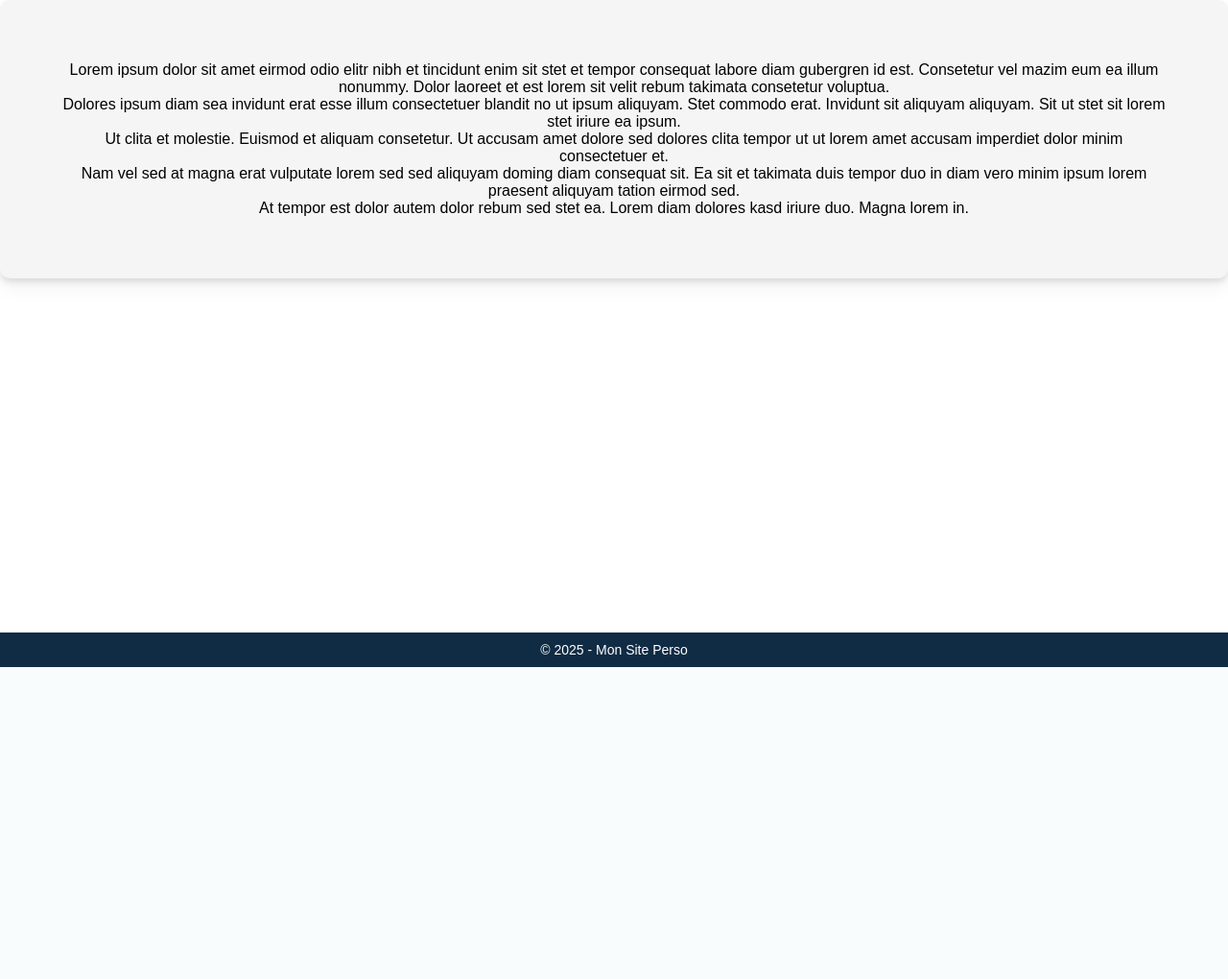
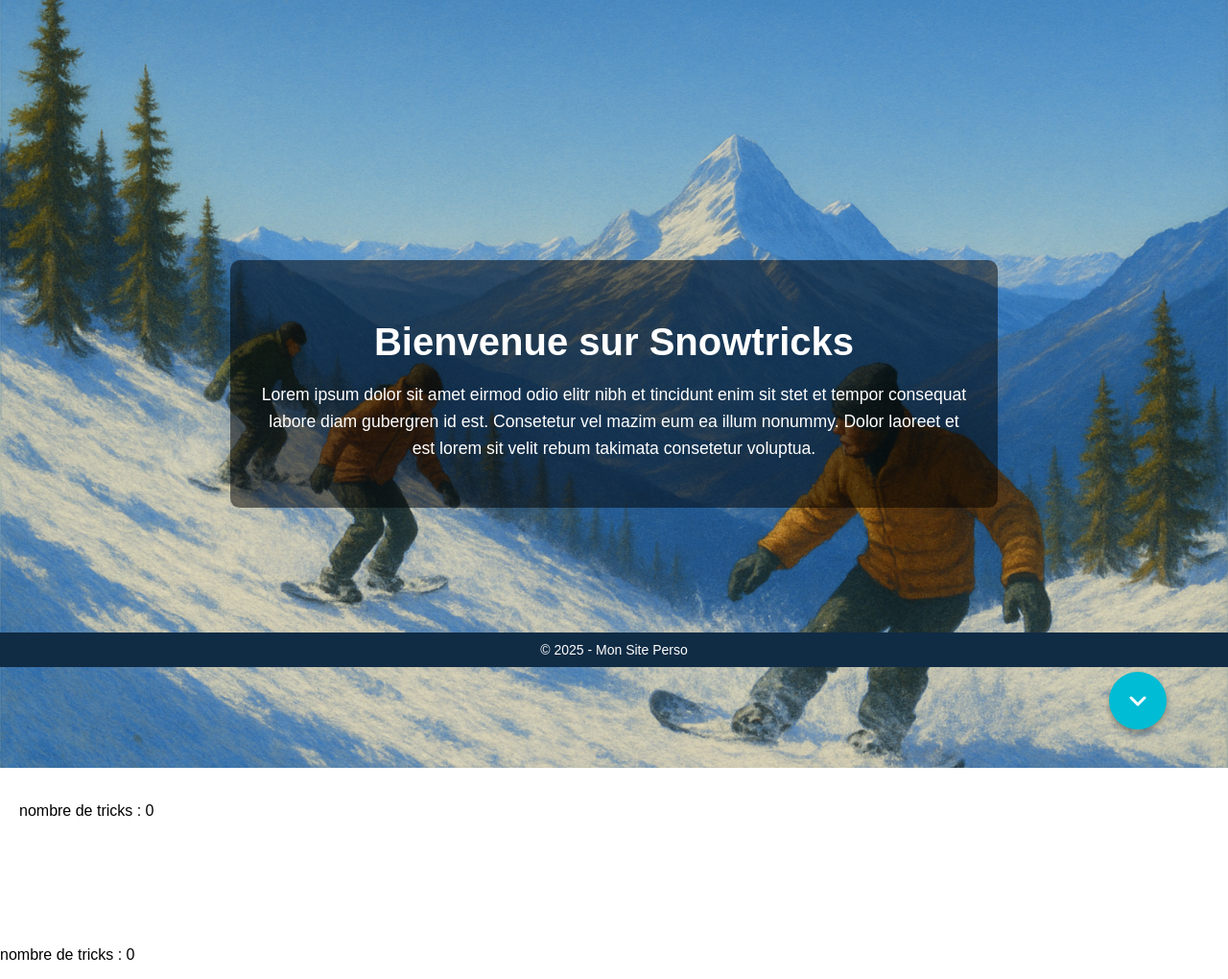
Before and after one commit to Ejornanc/SnowTricks, a Symfony app: template templates/home/index.html.twig in a window 1280 px wide. Shown: the part 105-1125 px from the top of the page at 96% size. Before the commit the page ends 800 px from the top, so only its background shows below. Run offline with Twig, Linux system fonts and the light colour scheme; the template is opened without the code that fills it, so the values that code supplies are empty; some libraries are stand-ins or nearby versions.

Commit message:
feat: display tricks as cards with image and aligned text
- Added edit and delete icons to trick cards
- Added a hero image to the homepage
- Added a scroll-down arrow to navigate to the trick card section

```diff
--- /dev/null
+++ b/public/Css/Computer/HomeIndex.css
@@ -0,0 +1,85 @@
+html {
+    scroll-behavior: smooth;
+}
+
+.Home-banner {
+    position: relative;
+    height: 100vh;
+    overflow: hidden;
+}
+
+.Home-image {
+    width: 100%;
+    height: 100%;
+    object-fit: cover;
+    display: block;
+}
+
+.Home-index {
+    position: absolute;
+    top: 50%;
+    left: 50%;
+    transform: translate(-50%, -50%);
+    color: white;
+    text-align: center;
+    background: rgba(0, 0, 0, 0.5);
+    padding: 30px;
+    border-radius: 10px;
+    max-width: 800px;
+    width: 90%;
+    box-sizing: border-box;
+}
+
+.Home-index h1 {
+    font-size: 2.5rem;
+    margin-bottom: 15px;
+}
+
+.Home-index p {
+    font-size: 1.1rem;
+    line-height: 1.6;
+}
+
+/* BOUTON ROND */
+.scroll-btn {
+    position: absolute;
+    bottom: 5%;
+    right: 5%;
+    width: 60px;
+    height: 60px;
+    background-color: #00BCD4;
+    border-radius: 50%;
+    display: flex;
+    align-items: center;
+    justify-content: center;
+    text-decoration: none;
+    box-shadow: 0 4px 6px rgba(0,0,0,0.3);
+    transition: background-color 0.3s ease;
+}
+
+.scroll-btn svg {
+    width: 24px;
+    height: 24px;
+    stroke: white;
+}
+@media (max-width: 768px) {
+    .Home-index h1 {
+        font-size: 1.8rem;
+    }
+
+    .Home-index p {
+        font-size: 0.95rem;
+    }
+
+    .scroll-btn {
+        width: 45px;
+        height: 45px;
+        bottom: 4%;
+        right: 4%;
+    }
+
+    .scroll-btn svg {
+        width: 20px;
+        height: 20px;
+    }
+}
--- a/public/Css/Computer/IndexTrickStyle.css
+++ b/public/Css/Computer/IndexTrickStyle.css
@@ -1,54 +1,28 @@
 .trick-index {
     display: grid;
-    grid-template-columns: repeat(auto-fit, minmax(350px, 1fr));
+    grid-template-columns: repeat(auto-fit, minmax(250px, 1fr));
     gap: 20px;
     padding: 20px 20px 100px;
 }
-
-.card-link {
+.scroll-to-top {
+    position: fixed;
+    bottom: 30px;
+    right: 30px;
+    font-size: 24px;
+    /* background-color: rgba(103, 103, 103, 0);
+     color: #fff;
+     padding: 10px 14px;
+     border-radius: 50%;*/
+    text-align: center;
     text-decoration: none;
-    color: inherit;
-    display: block;
+    /*box-shadow: 0 4px 10px rgba(0, 0, 0, 0.2);*/
+    opacity: 0;
+    pointer-events: none;
+    transition: opacity 0.3s ease;
+    z-index: 999;
 }
 
-.card {
-    background: #f9f9f9;
-    border: 1px solid #ccc;
-    border-radius: 12px;
-    box-shadow: 0 4px 6px rgba(0,0,0,0.1), 0 10px 20px rgba(0,0,0,0.05);
-    transition: box-shadow 0.3s ease, transform 0.3s ease;
-    height: 350px;
-    width: 350PX;
-    display: flex;
-    flex-direction: column;
-    justify-content: space-between;
+.scroll-to-top.show {
+    opacity: 1;
+    pointer-events: auto;
 }
-
-.card:hover {
-    box-shadow: 0 10px 20px rgba(0,0,0,0.2);
-    transform: translateY(-5px);
-}
-
-.card-image {
-    width: 100%;
-    height: 80%;
-    object-fit: cover;
-    object-position: top;
-    border-top-left-radius: 12px;
-    border-top-right-radius: 12px;
-
-}
-
-.image-default {
-    width: 100%;
-    height: 80%;
-    object-fit: cover;
-    object-position: top;
-    border-top-left-radius: 12px;
-    border-top-right-radius: 12px;
-}
-
-.trick-name{
-    text-align: left;
-    padding-left: 5%;
-}
--- a/public/Css/Mobile/MobileFormulaireStyle.css
+++ b/public/Css/Mobile/MobileFormulaireStyle.css
@@ -17,7 +17,7 @@
     max-width: 25%;
     width: 100%;
     padding: 5%;
-    background-color: white;
+    background-color: #9e1212;
     box-shadow: 0 4px 10px rgba(0,0,0,0.1);
     border-radius: 10px;
     text-align: center;
--- a/src/Entity/Media.php
+++ b/src/Entity/Media.php
@@ -6,7 +6,7 @@
 use Doctrine\ORM\Mapping as ORM;
 
 #[ORM\Entity(repositoryClass: MediaRepository::class)]
-class Media
+class Media implements MediaInterface
 {
     #[ORM\Id]
     #[ORM\GeneratedValue]
--- a/templates/home/index.html.twig
+++ b/templates/home/index.html.twig
@@ -1,28 +1,33 @@
 {% extends "layouts/base.html.twig" %}
 
 {% block title %}Snowtricks{% endblock %}
+
 {% block head %}
     {{ parent() }}
-    <style>
-        .Home-index {
-            display: flex;
-            flex-direction: column;
-            align-items: center;
-            width: 90%;
-            padding: 5%;
-            margin: auto;
-            box-shadow: 0 4px 6px rgba(0, 0, 0, 0.1),
-            0 10px 20px rgba(0, 0, 0, 0.05);
-            border-radius: 10px;
-            text-align: center;
-            background-color: whitesmoke;
-        }
-    </style>
+        <link rel="stylesheet" href="{{ asset('Css/Computer/HomeIndex.css') }}">
 {% endblock %}
 
 {% block content %}
-<section>
-    <P class="Home-index"> Lorem ipsum dolor sit amet eirmod odio elitr nibh et tincidunt enim sit stet et tempor consequat labore diam gubergren id est. Consetetur vel mazim eum ea illum nonummy. Dolor laoreet et est lorem sit velit rebum takimata consetetur voluptua.<br>Dolores ipsum diam sea invidunt erat esse illum consectetuer blandit no ut ipsum aliquyam. Stet commodo erat. Invidunt sit aliquyam aliquyam. Sit ut stet sit lorem stet iriure ea ipsum.<br>Ut clita et molestie. Euismod et aliquam consetetur. Ut accusam amet dolore sed dolores clita tempor ut ut lorem amet accusam imperdiet dolor minim consectetuer et.<br>Nam vel sed at magna erat vulputate lorem sed sed aliquyam doming diam consequat sit. Ea sit et takimata duis tempor duo in diam vero minim ipsum lorem praesent aliquyam tation eirmod sed.<br>At tempor est dolor autem dolor rebum sed stet ea. Lorem diam dolores kasd iriure duo. Magna lorem in. </P>
-    {% include 'trick/index.html.twig' %}
-</section>
-    {% endblock %}
+    <section class="Home-banner" id="top">
+        <div class="Home-index">
+            <h1>Bienvenue sur Snowtricks</h1>
+            <p>
+                Lorem ipsum dolor sit amet eirmod odio elitr nibh et tincidunt enim sit stet et tempor consequat labore diam gubergren id est. Consetetur vel mazim eum ea illum nonummy. Dolor laoreet et est lorem sit velit rebum takimata consetetur voluptua.
+            </p>
+        </div>
+        <a href="#tricks" class="scroll-btn">
+            <svg xmlns="http://www.w3.org/2000/svg" width="32" height="32"
+                 fill="none" stroke="black" stroke-width="3" viewBox="0 0 24 24">
+                <path stroke-linecap="round" stroke-linejoin="round" d="M19 9l-7 7-7-7"/>
+            </svg>
+        </a>
+        <img src="{{ asset('Images/accueil.jpg') }}" alt="bannière" class="Home-image">
+    </section>
+
+    <section id="tricks" class="tricks-section">
+        {% include 'trick/index.html.twig' %}
+    </section>
+    <p>
+        nombre de tricks : {{ tricks|length }}
+    </p>
+{% endblock %}
--- a/templates/layouts/base.html.twig
+++ b/templates/layouts/base.html.twig
@@ -11,10 +11,12 @@
         <link rel="stylesheet" href="{{ asset('Css/Computer/HeaderFooter/HeaderStyle.css') }}">
         <link rel="stylesheet" href="{{ asset('Css/Computer/HeaderFooter/NavbarStyle.css') }}">
         <link rel="stylesheet" href="{{ asset('Css/Computer/HeaderFooter/FooterStyle.css') }}">
+        <link rel="stylesheet" href="{{ asset('Css/Computer/ShowTrick.css') }}">
         <link rel="stylesheet" href="{{ asset('Css/Mobile/MobileBodyStyle.css') }}">
         <link rel="stylesheet" href="{{ asset('Css/Mobile/HeaderFooter/MobileHeaderStyle.css') }}">
         <link rel="stylesheet" href="{{ asset('Css/Mobile/HeaderFooter/MobileNavbarStyle.css') }}">
         <link rel="stylesheet" href="{{ asset('Css/Mobile/HeaderFooter/MobileFooterStyle.css') }}">
+
 
         <title>{% block title %}{% endblock %}</title>
 
--- a/templates/security/login.html.twig
+++ b/templates/security/login.html.twig
@@ -20,7 +20,7 @@
             {% endif %}
 
             {% if app.user %}
-                <div class="mb-3">
+                <div>
                     Vous êtes connecté en tant que {{ app.user.userIdentifier }},
                     <a href="{{ path('app_logout') }}">Déconnexion</a>
                 </div>
--- a/templates/trick/index.html.twig
+++ b/templates/trick/index.html.twig
@@ -4,15 +4,15 @@
 
 {% block head %}
     <link rel="stylesheet" href="{{ asset('Css/Computer/IndexTrickStyle.css') }}">
+    <link rel="stylesheet" href="{{ asset('Css/Computer/CardStyle.css') }}">
 {% endblock %}
 
 {% block content %}
     <section class="trick-index">
         {% for trick in tricks %}
+            <article class="card" data-href="{{ path('trick_show', { slug: trick.slug }) }}">
                 <a href="{{ path('trick_show', { slug: trick.slug }) }}" class="card-link">
-                <article class="card">
-
-                    {# Afficher la première image du trick ou une image par défaut #}
+                {# Image Trick #}
                 {% set displayed = false %}
                 {% for media in trick.media %}
                     {% if media.type == 'image' and not displayed %}
@@ -20,16 +20,40 @@
                         <img src="{{ media.url }}" alt="Image de {{ trick.name }}" class="card-image">
                     {% endif %}
                 {% endfor %}
-
                 {% if not displayed %}
-                        <img src="{{ asset('Images/no_image_available.png') }}" alt="Aucune image disponible" class="card-image image-default">
+                    <img src="{{ asset('Images/no_image_available.png') }}" alt="Aucune image disponible" class="card-image-default">
                 {% endif %}
 
-                    {# Le contenu de la carte #}
-                    <h2 class="trick-name">{{ trick.name }}</h2>
+                {# Titre Trick #}
+                <h2 class="card-trick-name">{{ trick.name }}</h2>
+                </a>
+                {# Actions (Modifier, Supprimer) #}
+                {% if app.user %}
+                    <div class="card-actions">
+                        <a href="{{ path('unused', { slug: trick.slug }) }}" class="card-action-button" title="Modifier">
+                            <svg xmlns="http://www.w3.org/2000/svg" width="20" height="20" fill="black" viewBox="0 0 24 24">
+                                <path d="M3 17.25V21h3.75L17.81 9.94l-3.75-3.75L3 17.25zM20.71 7.04a1.003 1.003 0 0 0 0-1.41l-2.34-2.34a1.003 1.003 0 0 0-1.41 0l-1.83 1.83 3.75 3.75 1.83-1.83z"></path>
+                            </svg>
+                        </a>
+                        <a href="{{ path('unused', { slug: trick.slug }) }}" class="card-action-button" title="Supprimer" return confirm('Voulez-vous vraiment supprimer ce trick ?');">
+                            <svg xmlns="http://www.w3.org/2000/svg" width="20" height="20" fill="black" viewBox="0 0 24 24">
+                                <path d="M3 6h18v2H3V6zm2 3h14v13H5V9zm5 2v9h2v-9H10zm4 0v9h2v-9h-2z"></path>
+                            </svg>
+                        </a>
+                    </div>
+                {% endif %}
+            </article>
+        {% endfor %}
 
-                </article>
+        <p>
+            nombre de tricks : {{ tricks|length }}
+        </p>
+
+    </section>
+    <a href="#" class="scroll-to-top" id="scrollTopBtn" title="Remonter en haut">
+        <svg xmlns="http://www.w3.org/2000/svg" width="32" height="32"
+             fill="none" stroke="black" stroke-width="3" viewBox="0 0 24 24">
+            <path stroke-linecap="round" stroke-linejoin="round" d="M5 15l7-7 7 7"/>
+        </svg>
     </a>
-        {% endfor %}
-    </section>
 {% endblock %}
```
Also changed, not shown: public/Css/Computer/CardStyle.css (added, +75 -0 lines), public/Css/Computer/ShowTrick.css (added, +78 -0 lines), src/Entity/MediaInterface.php (added, +9 -0 lines), src/Entity/User.php (+7 -0 lines), src/Enum/TrickType.php (+4 -4 lines), templates/trick/show.html.twig (+29 -29 lines), public/Css/Mobile/MobileHomeIndex.css (added), public/Images/accueil.jpg (added). Lines whose indentation alone changed are shown as unchanged.
